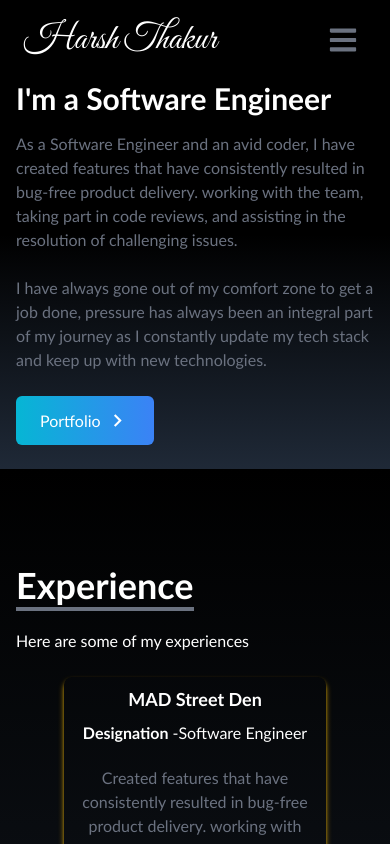
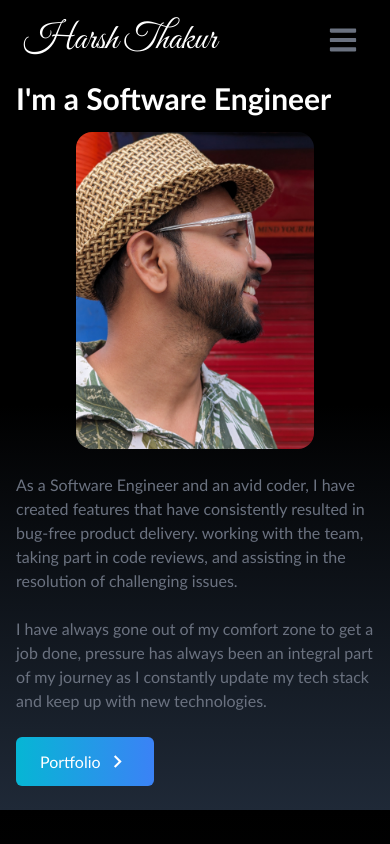
Before and after one commit to harsh-dev-066/portfolio, a React (Create React App) app: page / in a window 390 px wide. Shown: the top 844 px of the page. Built offline with nearby package versions, Linux system fonts and the light colour scheme.

Commit message:
profile pic responsive

```diff
--- a/src/components/Home.jsx
+++ b/src/components/Home.jsx
@@ -15,6 +15,13 @@ const Home = () => {
           <h2 className="text-3xl  md:text-5xl lg:text-7xl font-bold text-white">
             I'm a Software Engineer
           </h2>
+          <div className="profile-image-mobile">
+            <img
+              src={portrait}
+              alt="my profile"
+              className="rounded-2xl mx-auto w-2/3"
+            />
+          </div>
           <p className="text-gray-500 py-4 max-w-md">
             As a Software Engineer and an avid coder, I have created features
             that have consistently resulted in bug-free product delivery.
--- a/src/index.css
+++ b/src/index.css
@@ -13,8 +13,12 @@
 }
 
 .profile {
-  @media screen and (max-width: 728px) {
+  @media screen and (max-width: 430px) {
     padding-bottom: 16px;
+  }
+
+  @media screen and (width: 768px) {
+    padding: 16px;
   }
 }
 
@@ -24,6 +28,14 @@
   }
 }
 
+.profile-image-mobile {
+  display: none;
+  padding: 16px 0px 8px;
+  @media screen and (max-width: 480px) {
+    display: block;
+  }
+}
+
 .skill-list {
   @media screen and (max-width: 480px) {
     height: 400px;
```
